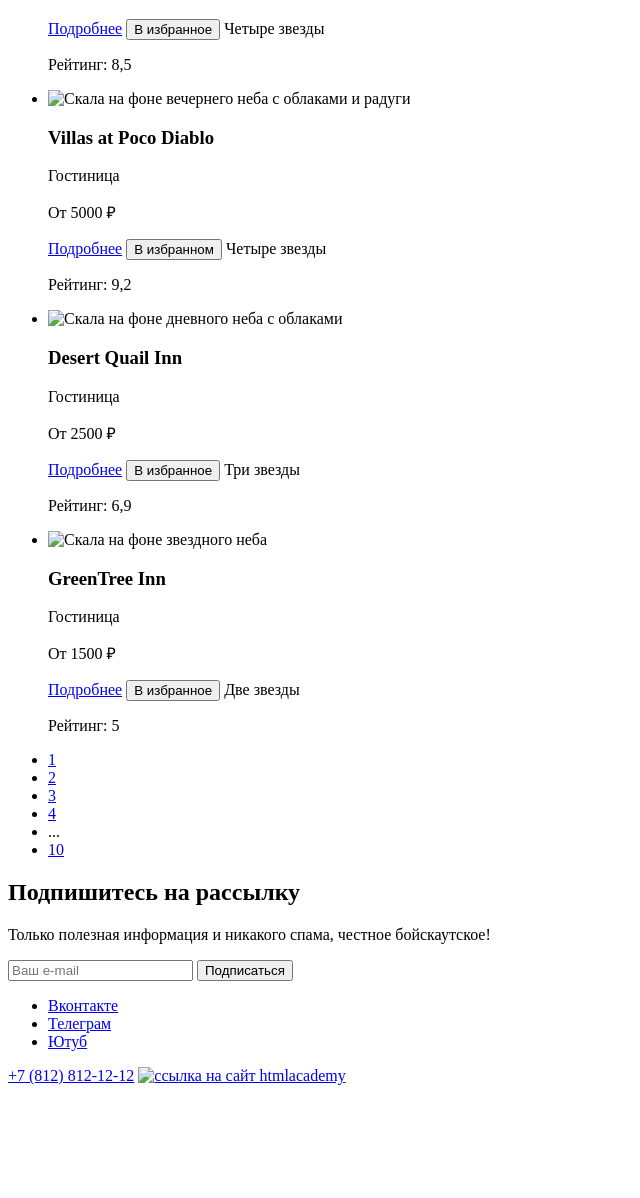
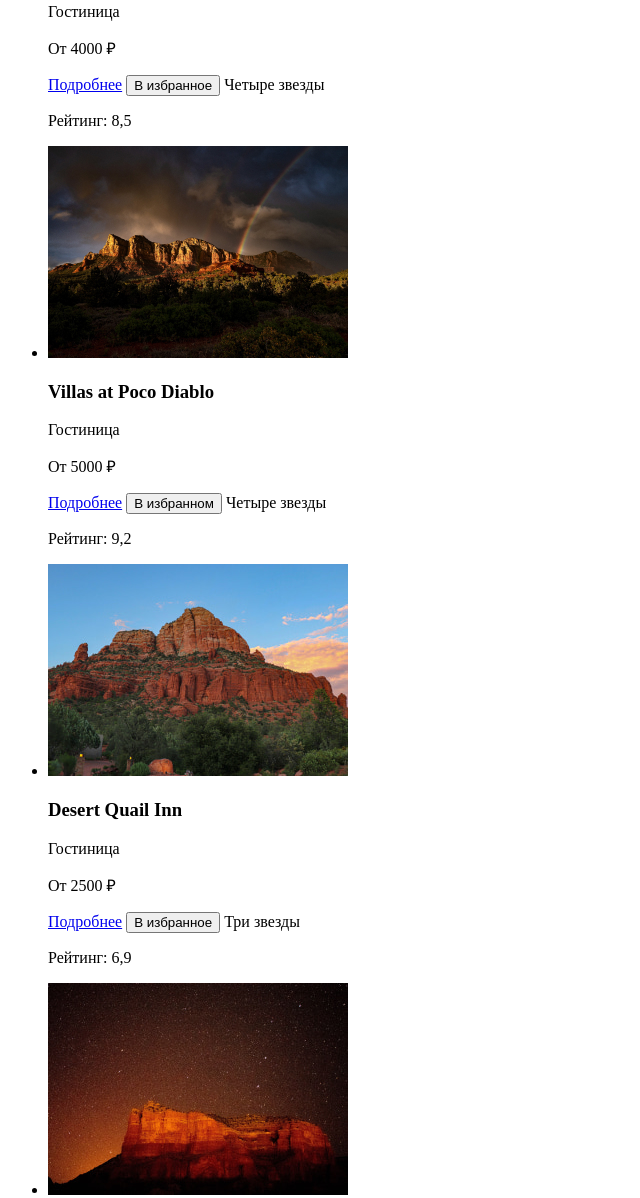
Before and after one commit to htmlacademy-htmlcss/2536743-sedona-40, a plain HTML site: page catalog.html in a window 1280 px wide. Shown: the part 922-2120 px from the top of the page, without its empty margins (0-640 px from the left). Before the commit the page ends 2015 px from the top, so only its background shows below. Drawn offline with Linux system fonts and the light colour scheme.

Commit message:
Контентные изображения добавлены в разметку
Выгружены изображения. Контентные добавлены в разметку

```diff
--- a/catalog.html
+++ b/catalog.html
@@ -10,7 +10,8 @@
   <body>
     <header class="page-header" data-test="header">
       <nav class="main-navigation">
-        <a class="logo-link" href="index.html" aria-current="page"><img class="logo-img" src="#" alt="Логотип Седона"></a>
+        <a class="logo-link" href="index.html" aria-current="page"><img class="logo-img" src="images/svg/logo.svg"
+          width="140" height="70" alt="Логотип Седона"></a>
         <ul class="navigation-list">
           <li class="navigation-item">
             <a class="navigation-link" href="#" aria-current="page">Главная</a>
@@ -132,7 +133,8 @@
         </div>
         <ul class="hotels-list">
           <li class="hotels-list-item">
-            <img class="image-hotel" src="#" alt="Вид зведного неба из пещеры">
+            <img class="image-hotel" src="images/catalog-hotel-1.jpg" width="300" height="212"
+             alt="Вид зведного неба из пещеры">
             <h3 class="hotel-title">Amara Resort & Spa</h3>
             <p class="house-type">Гостиница</p>
             <p class="house-price">От 4000 ₽</p>
@@ -142,7 +144,8 @@
             <p class="house-rating">Рейтинг: 8,5</p>
           </li>
           <li class="hotels-list-item">
-            <img class="image-hotel" src="#" alt="Скала на фоне вечернего неба с облаками и радуги">
+            <img class="image-hotel" src="images/catalog-hotel-2.jpg" width="300" height="212"
+             alt="Скала на фоне вечернего неба с облаками и радуги">
             <h3 class="hotel-title">Villas at Poco Diablo</h3>
             <p class="house-type">Гостиница</p>
             <p class="house-price">От 5000 ₽</p>
@@ -152,7 +155,8 @@
             <p class="house-rating">Рейтинг: 9,2</p>
           </li>
           <li class="hotels-list-item">
-            <img class="image-hotel" src="#" alt="Скала на фоне дневного неба с облаками">
+            <img class="image-hotel" src="images/catalog-hotel-3.jpg" width="300" height="212"
+             alt="Скала на фоне дневного неба с облаками">
             <h3 class="hotel-title">Desert Quail Inn</h3>
             <p class="house-type">Гостиница</p>
             <p class="house-price">От 2500 ₽</p>
@@ -162,7 +166,8 @@
             <p class="house-rating">Рейтинг: 6,9</p>
           </li>
           <li class="hotels-list-item">
-            <img class="image-hotel" src="#" alt="Скала на фоне звездного неба">
+            <img class="image-hotel" src="images/catalog-hotel-4.jpg" width="300" height="212"
+             alt="Скала на фоне звездного неба">
             <h3 class="hotel-title">GreenTree Inn</h3>
             <p class="house-type">Гостиница</p>
             <p class="house-price">От 1500 ₽</p>
@@ -217,8 +222,8 @@
         </li>
       </ul>
       <a class="phone" href="tel:88128121212">+7 (812) 812-12-12</a>
-      <a class="academy-link" href="https://htmlacademy.ru/"><img class="image-academy" src="#"
-          alt="ссылка на сайт htmlacademy"></a>
+      <a class="academy-link" href="https://htmlacademy.ru/"><img class="image-academy" src="images/svg/logo-html-academy.svg"
+        width="115" height="33" alt="ссылка на сайт htmlacademy"></a>
     </footer>
 
   </body>
```
